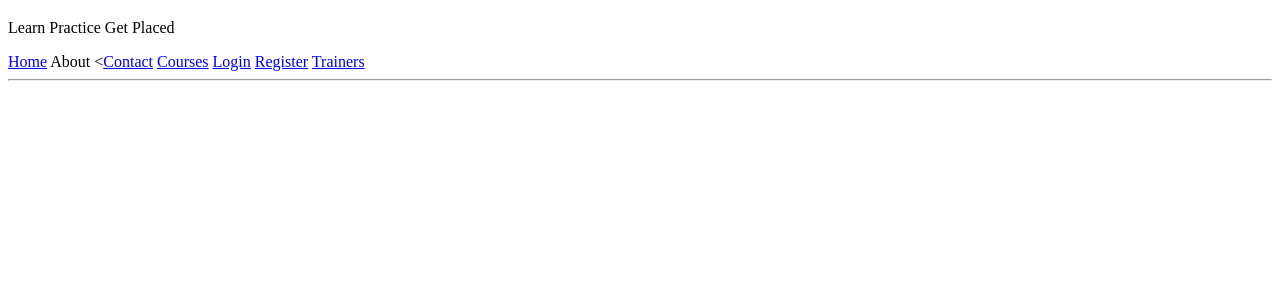
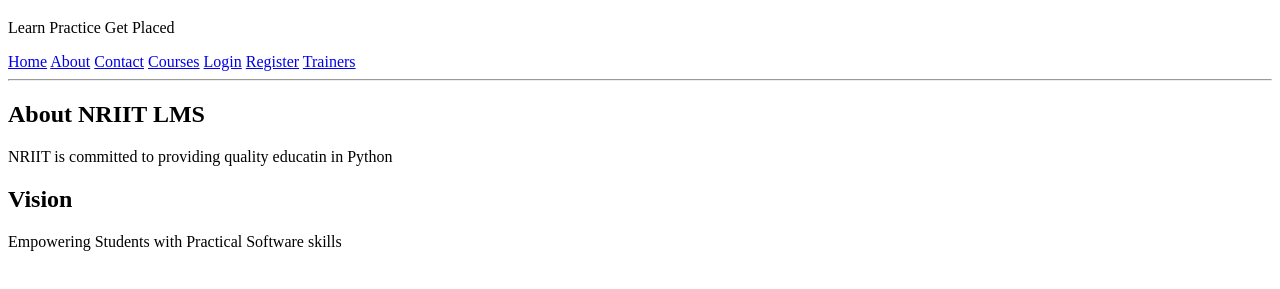
Before and after one commit to sandhyaranidharanikota-lgtm/pthon_fullstack_1, a plain HTML site: page about.html in a window 1280 px wide. Shown: the part 61-350 px from the top of the page. Drawn offline with Linux system fonts and the light colour scheme.

Commit message:
about updated

```diff
--- a/about.html
+++ b/about.html
@@ -1,18 +1,20 @@
 <!DOCTYPE html>
 <html lang="en">
+
 <head>
     <meta charset="UTF-8">
     <meta name="viewport" content="width=device-width, initial-scale=1.0">
     <title>About page</title>
 </head>
+
 <body>
     <header>
         <h1>About NRIIT Learning Management system</h1>
         <p>Learn Practice Get Placed</p>
         <nav>
             <a href="index.html">Home</a>
-        <a hred="about.html">About</a>
-        <<a href="contact.html">Contact</a>
+            <a href="about.html"> About</a>
+            <a href="contact.html">Contact</a>
             <a href="courses.html">Courses</a>
             <a href="login.html">Login</a>
             <a href="register.html">Register</a>
@@ -20,5 +22,17 @@
         </nav>
         <hr>
     </header>
+    <main>
+        <section>
+            <h2>About NRIIT LMS</h2>
+            <p>NRIIT is committed to providing quality educatin in Python</p>
+        </section>
+        <section>
+            <h2>Vision</h2>
+            <p>Empowering Students with Practical Software skills</p>
+        </section>
+
+    </main>
 </body>
+
 </html>
```
Also changed, not shown: contact.html (+2 -2 lines), index.html (+2 -2 lines), login.html (+2 -2 lines), register.html (+2 -2 lines), trainers.html (+2 -2 lines), 1 other file. Lines whose indentation alone changed are shown as unchanged.
